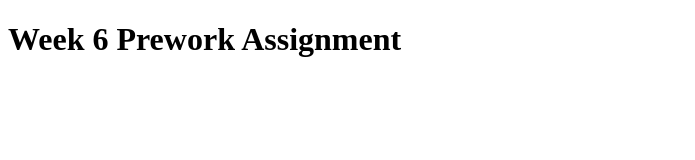
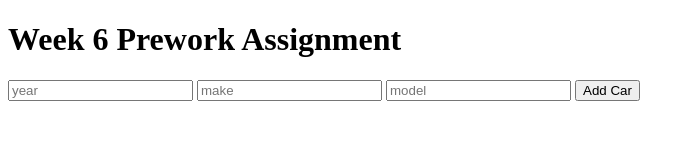
Before and after one commit to susannahnah/prime-pw6-redo, a plain HTML site: page index.html in a window 1280 px wide. Shown: the whole page, without its empty margins (0-695 px from the left). Drawn offline with nearby package versions, Linux system fonts and the light colour scheme.

Commit message:
Add correct html for assignment

```diff
--- a/index.html
+++ b/index.html
@@ -2,10 +2,20 @@
 <html>
   <head>
     <meta charset="utf-8">
+    <script src="jquery-3.2.1.min.js" charset="utf-8"></script>
     <script src="client.js" charset="utf-8"></script>
     <title>Week 6 Prework Assignment</title>
   </head>
   <body>
     <h1>Week 6 Prework Assignment</h1>
+    <div>
+      <input type="number" placeholder="year" id="yearIn">
+      <input type="text" placeholder="make" id="makeIn">
+      <input type="text" placeholder="model" id="modelIn">
+      <button id='addCarButton'>Add Car</button>
+    </div>
+    <ul id='carsOut'>
+
+    </ul>
   </body>
 </html>
```
